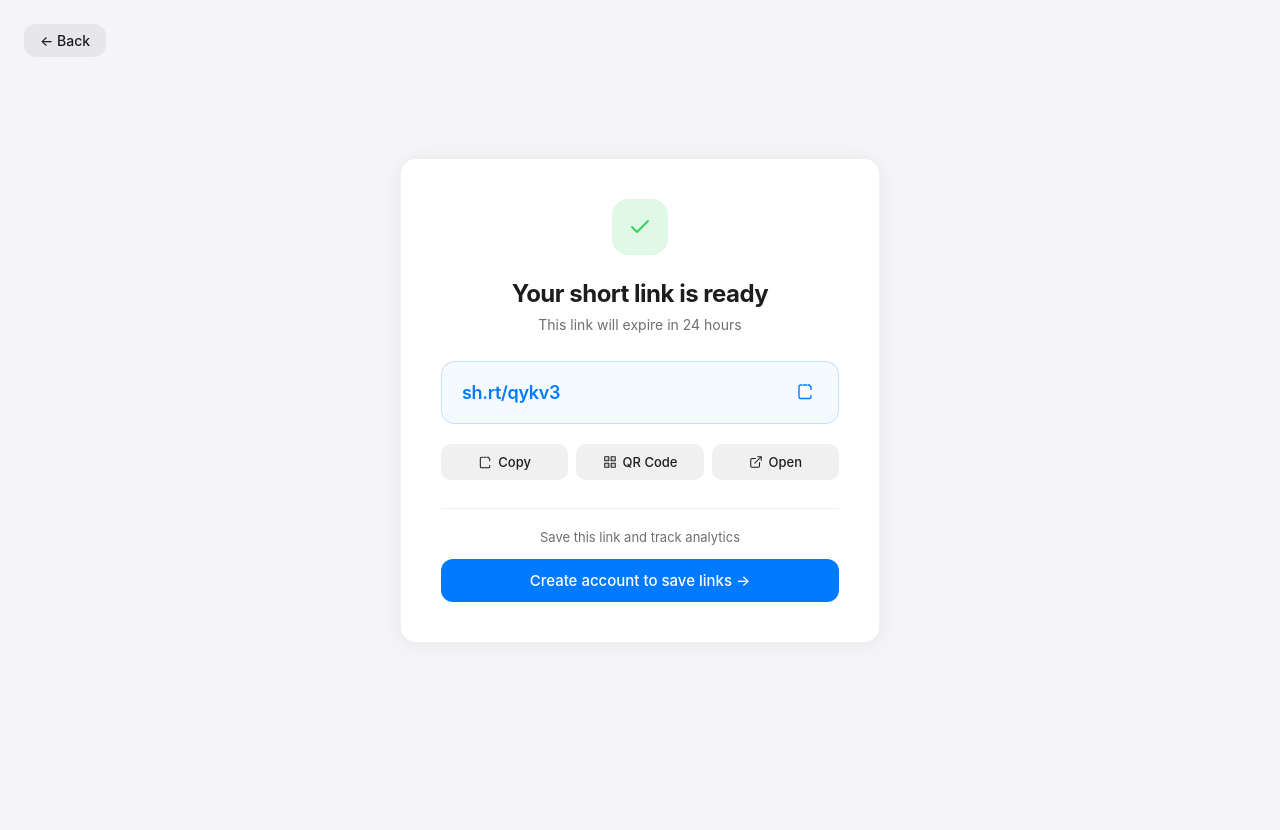
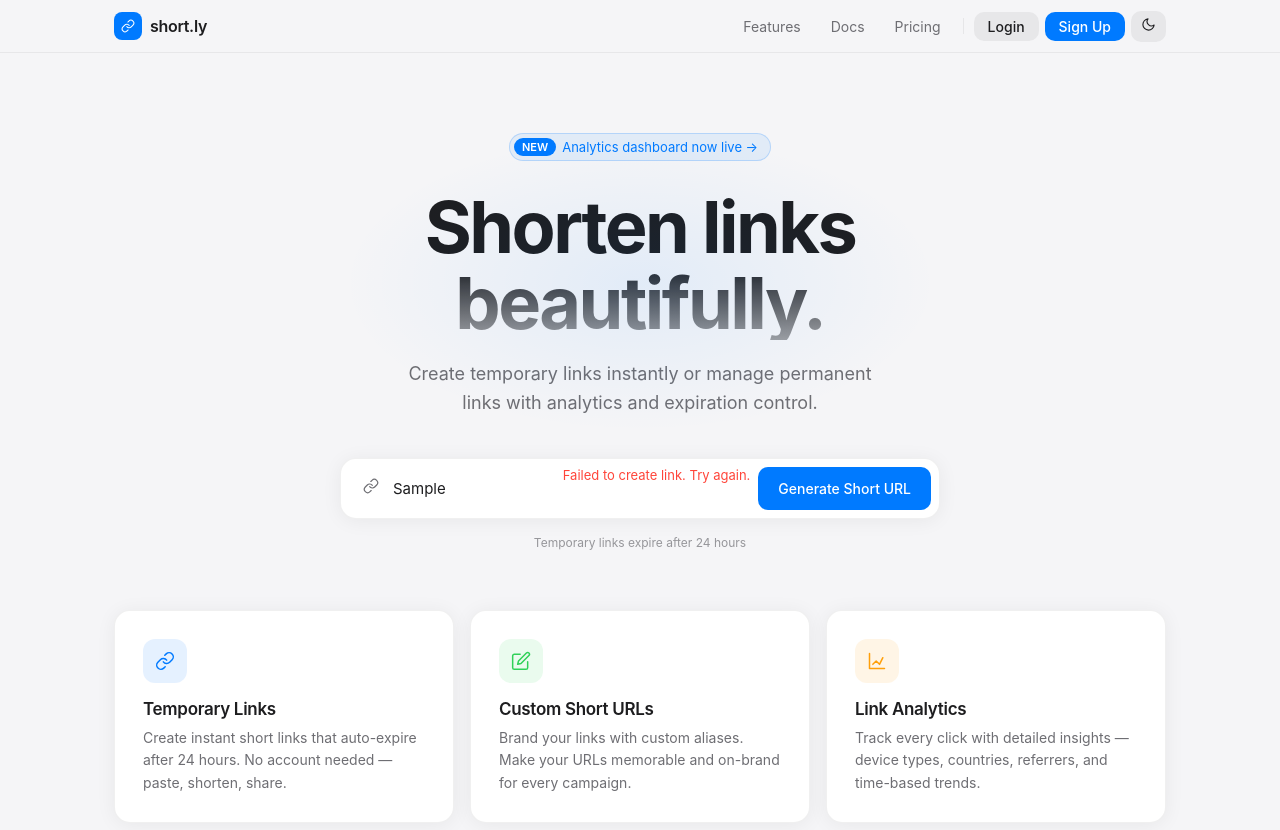
Before and after one commit to anshulyadavv/url_shortner, a React (Vite) app: page / in a window 1280 px wide. Both pictures are taken after typing "Sample" into the empty fields and a click on the button "Generate Short URL". Shown: the top 830 px of the page. Before the commit the page ends 800 px from the top, so only its background shows below. Built offline with nearby package versions, Linux system fonts and the light colour scheme; no server answers.

Commit message:
Added: Link shortner feature

```diff
--- a/src/pages/LandingPage.jsx
+++ b/src/pages/LandingPage.jsx
@@ -2,6 +2,8 @@ import { useState } from "react";
 import { useTheme } from "../context/ThemeContext";
 import { Icon } from "../components/UI";
 import { Icons } from "../data/icons";
+import { supabase } from "../lib/supabase";
+import { useAuth } from "../context/AuthContext";
 
 export default function LandingPage({ onNavigate, onGenerate }) {
   const {
@@ -20,9 +22,33 @@ export default function LandingPage({ onNavigate, onGenerate }) {
   } = useTheme();
   const [urlInput, setUrlInput] = useState("");
 
-  const handleGenerate = () => {
+  const { user } = useAuth();
+  const [loading, setLoading] = useState(false);
+  const [error, setError] = useState("");
+
+  const handleGenerate = async () => {
     if (!urlInput.trim()) return;
-    const slug = Math.random().toString(36).substr(2, 5);
+    setError("");
+    setLoading(true);
+
+    const slug = Math.random().toString(36).substr(2, 6);
+    const expiresAt = new Date(Date.now() + 24 * 60 * 60 * 1000).toISOString();
+
+    const { error: err } = await supabase.from("links").insert({
+      slug,
+      original_url: urlInput.trim(),
+      user_id: user?.id ?? null,
+      is_temporary: true,
+      expires_at: expiresAt,
+    });
+
+    setLoading(false);
+
+    if (err) {
+      setError("Failed to create link. Try again.");
+      return;
+    }
+
     onGenerate("sh.rt/" + slug, urlInput);
   };
 
@@ -270,17 +296,24 @@ export default function LandingPage({ onNavigate, onGenerate }) {
               }}
             />
           </div>
+          {error && (
+            <p style={{ fontSize: 13, color: "#FF453A", marginBottom: 8 }}>
+              {error}
+            </p>
+          )}
           <button
             onClick={handleGenerate}
+            disabled={loading}
             style={{
               ...btnPrimary,
               borderRadius: 10,
               whiteSpace: "nowrap",
               padding: "12px 20px",
               fontSize: 14,
+              opacity: loading ? 0.7 : 1,
             }}
           >
-            Generate Short URL
+            {loading ? "Generating…" : "Generate Short URL"}
           </button>
         </div>
 
```
